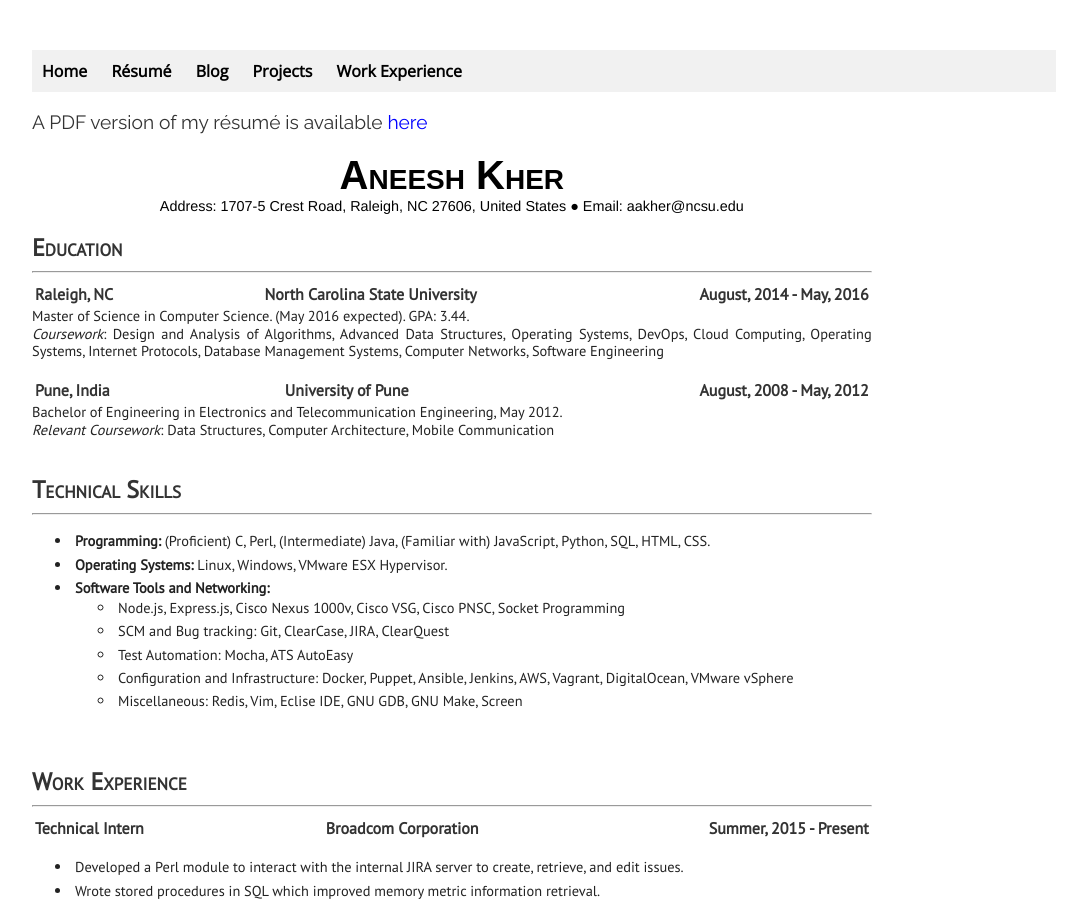
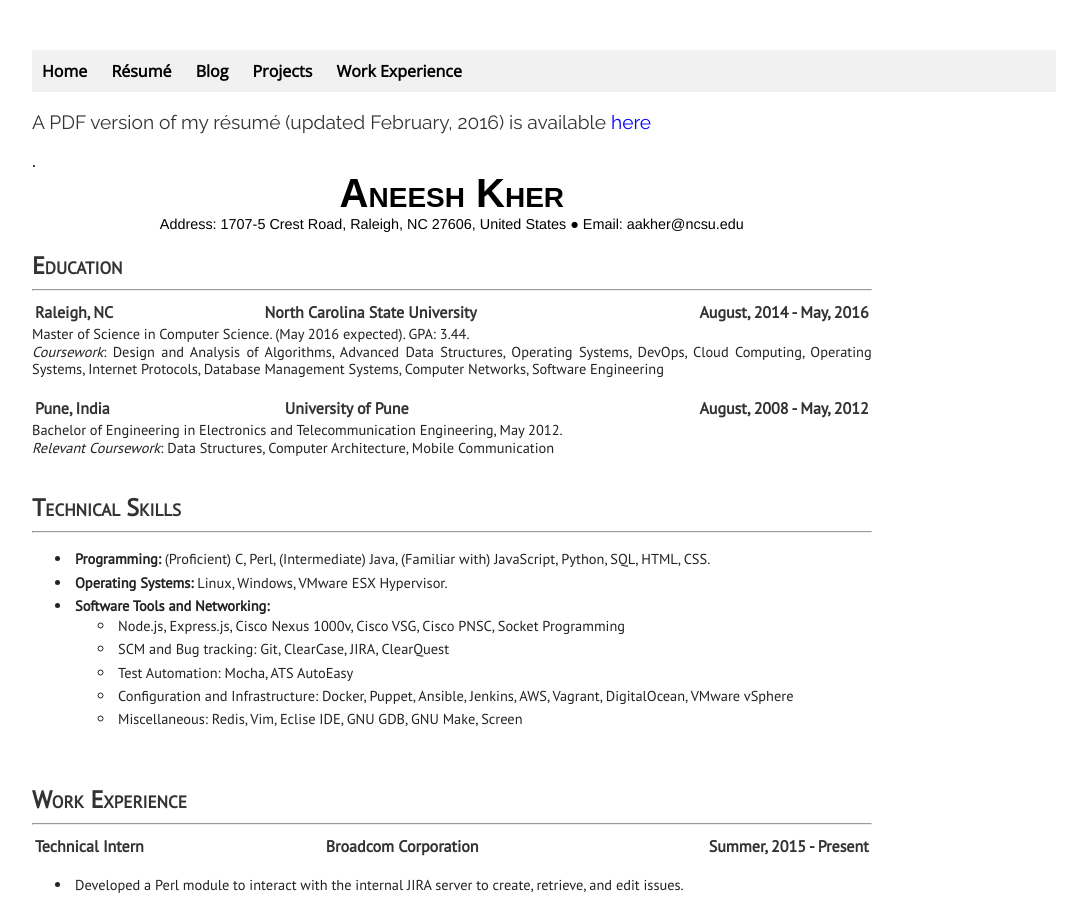
Before and after one commit to aneeshkher/aneeshkher.github.io, a Jekyll site: the page built from resume/index.html, in a window 1280 px wide and 900 px high. Shown: the whole window, without its empty margins (96-1183 px from the left). Built offline with Jekyll 4.4.1, drawn with Linux system fonts in a browser that asks for light colours.

Commit message:
Update resume

```diff
--- a/resume/index.html
+++ b/resume/index.html
@@ -3,7 +3,8 @@ layout: default
 title: "Aneesh's Resume"
 ---
 <!-- <h1>My Resume</h1> -->
-<p class="para_gen">A PDF version of my r&#233sum&#233 is available <a class="res" href="/data/Resume_AneeshKher.pdf" target="_blank">here</a></p>
+<p class="para_gen">A PDF version of my r&#233sum&#233 (updated February, 2016) is available
+	<a class="res" href="/data/Resume_AneeshKher.pdf" target="_blank">here</a></p>.
 <div class="resume">
 	<div class="resume_name">Aneesh Kher</div>
 	<div class="resume_address">Address: 1707-5 Crest Road, Raleigh, NC 27606, United States &#9679 Email: aakher@ncsu.edu</div>
```
Also changed, not shown: 1 other file.
